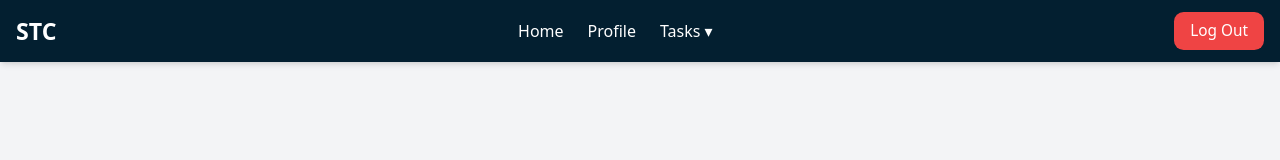
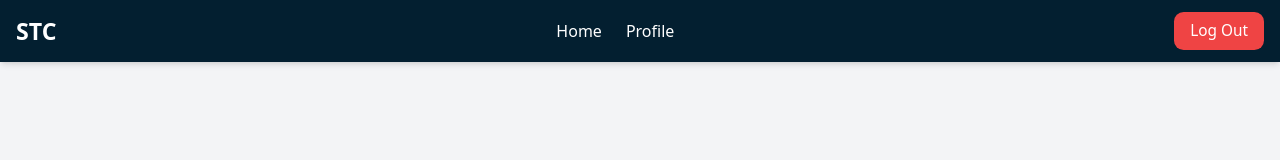
Before and after one commit to azzayshakya/Rannkly_assignment, a React (Vite) app in the folder frontend/: page /home in a window 1280 px wide. Shown: the top 160 px of the page. Built offline with nearby package versions, Linux system fonts and the light colour scheme; sample sign-in values are in the browser's storage; what path would draw is missing.

Commit message:
fix : fix the admin routes problem in the top bar

```diff
--- a/frontend/src/layout/Home/HomeTopBar.jsx
+++ b/frontend/src/layout/Home/HomeTopBar.jsx
@@ -100,8 +100,15 @@ export default function HomeTopBar() {
               )}
             </div>
           )}
-
-          {user?.role === "admin" && (
+          {user?.role === "Admin" && (
+            <Link
+              to="/user-roles-management"
+              className="text-white transition-colors hover:text-primary"
+            >
+              Manage Users
+            </Link>
+          )}
+          {user?.role === "Admin" && (
             <div className="relative">
               <button
                 onClick={() => setIsTaskMenuOpen((prev) => !prev)}
@@ -124,19 +131,10 @@ export default function HomeTopBar() {
                   >
                     Update Tasks
                   </Link>
-
-                  <Link
-                    to="/user-roles-management"
-                    className="text-white transition-colors hover:text-primary"
-                  >
-                    Manage Users
-                  </Link>
                 </div>
               )}
             </div>
           )}
-
-
         </div>
 
         <div className="hidden items-center space-x-3 md:flex">
@@ -267,7 +265,7 @@ export default function HomeTopBar() {
           </div>
         )}
 
-          {user?.role === "admin" && (
+        {user?.role === "Admin" && (
           <div className="relative">
             <button
               onClick={() => setIsTaskMenuOpen((prev) => !prev)}
```
Lines whose indentation alone changed are shown as unchanged.
